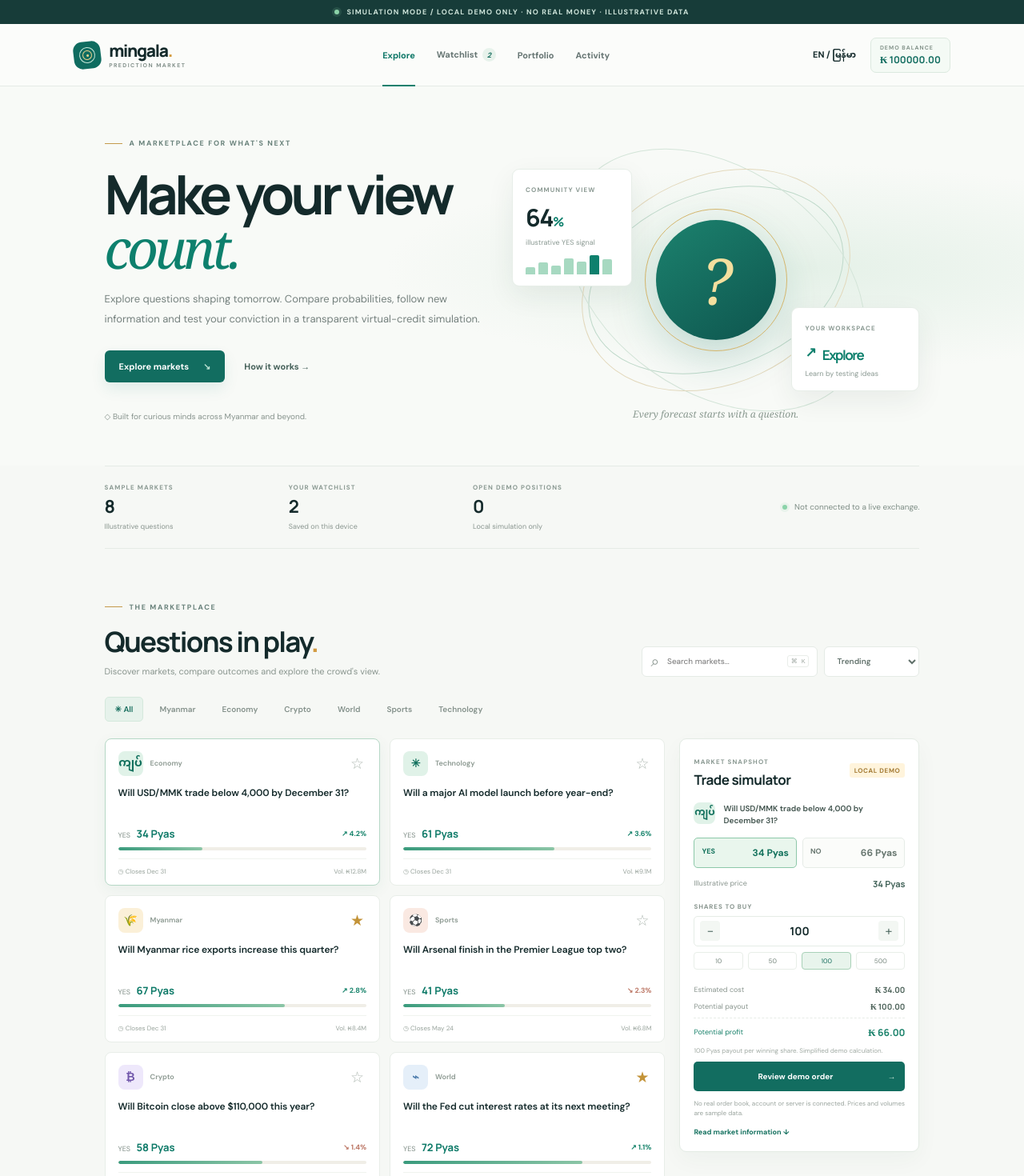
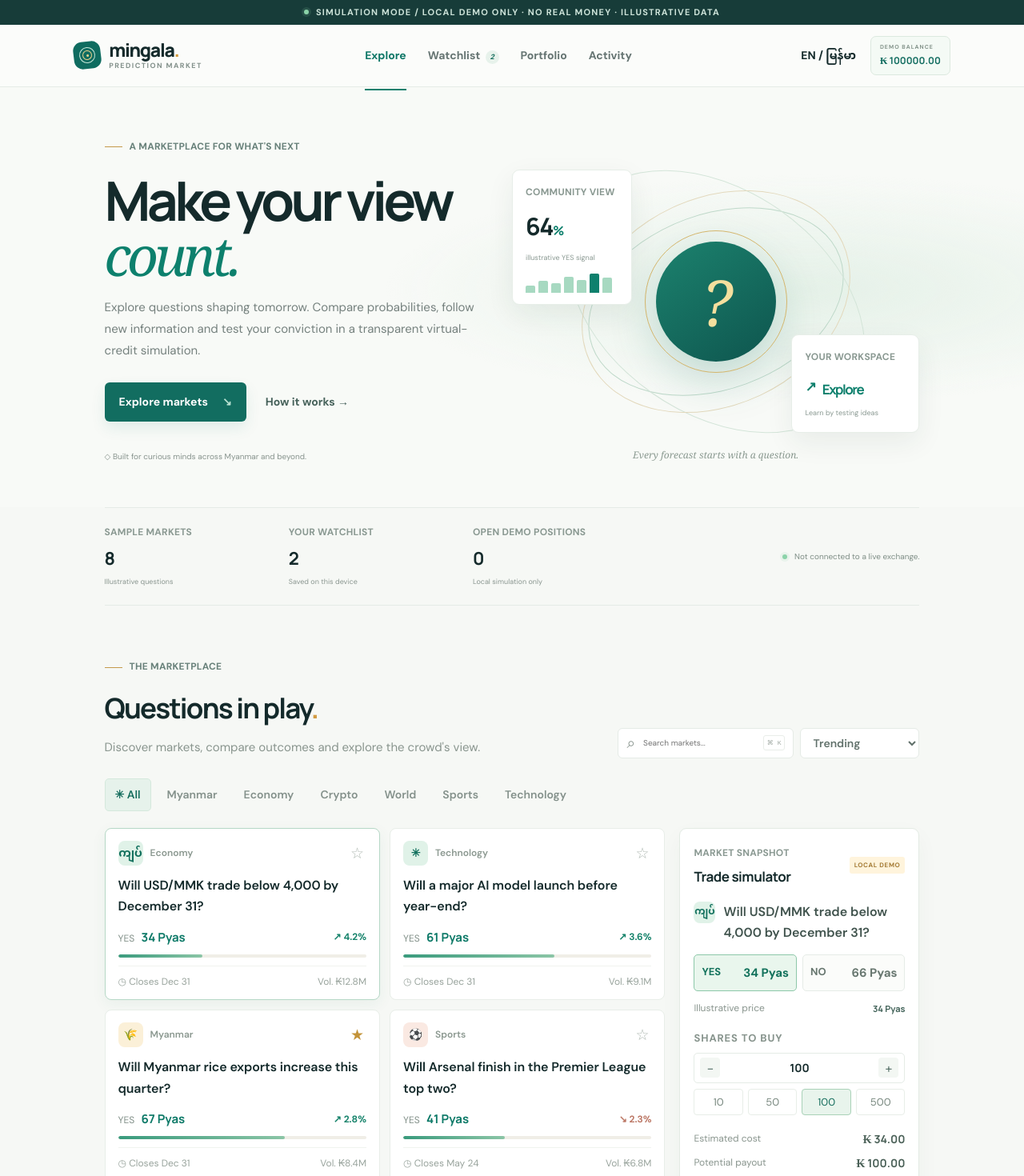
Before and after one commit to 0xmingalaba/khanthman0, a Next.js app: page / in a window 1280 px wide. Shown: the top 1470 px of the page at 80% size. Built offline with nearby package versions, Linux system fonts and the light colour scheme.

Commit message:
Increase readable typography across English and Burmese layouts

```diff
--- a/app/globals.css
+++ b/app/globals.css
@@ -100,3 +100,44 @@ html[lang="my"] .empty-state p{font-size:14px;line-height:2}
  html[lang="my"] .portfolio-summary strong{font-size:18px}
  html[lang="my"] .footer>div{flex-wrap:wrap}
 }
+
+
+/* Global readability baseline for both English and Burmese interfaces. */
+html { font-size: 16px; }
+body { font-size: 15px; line-height: 1.65; }
+.demo-ribbon { font-size: 11px; line-height: 1.7; }
+.main-nav button, .language-switch, .primary-cta, .text-cta,
+.category-chip, .sort-button, .reset-button, .text-action,
+.preview-button, .cancel-button, .market-rules-link, .footer button { font-size: 14px; }
+.brand-word { font-size: 23px; }
+.brand-word small { font-size: 9px; }
+.eyebrow, .stat-label, .panel-kicker, .float-label { font-size: 12px; letter-spacing: .02em; }
+.hero-copy > p, .section-heading > div > p, .market-info p,
+.how-steps p, .confirm-modal > p { font-size: 15px; line-height: 1.8; }
+.market-card h3, .selected-market p { font-size: 16px; line-height: 1.65; }
+.market-category, .market-card-footer, .probability-line,
+.price-context, .trade-summary > div, .table-heading p,
+.position-market small, .activity-row small, .activity-row time { font-size: 12px; }
+.probability-line b, .outcome-switch button b { font-size: 15px; }
+.outcome-switch button, .quantity-label, .quick-quantities button,
+.portfolio-summary span, .position-row > div > span,
+.activity-row > div > span, .modal-breakdown > div { font-size: 13px; }
+.trade-summary strong, .position-row > div > strong,
+.activity-row > div > strong { font-size: 14px; }
+.panel-disclaimer, .trade-summary small, .rules-warning,
+.modal-warning { font-size: 12px; line-height: 1.7; }
+.how-steps strong { font-size: 15px; }
+.empty-state p { font-size: 14px; line-height: 1.8; }
+html[lang="my"] body { font-family: "Noto Sans Myanmar", "DM Sans", sans-serif; font-size: 16px; line-height: 1.9; }
+html[lang="my"] .hero h1, html[lang="my"] .section-heading h2,
+html[lang="my"] .how-section h2, html[lang="my"] .panel-heading h3,
+html[lang="my"] .confirm-modal h2 { font-family: "Noto Sans Myanmar", "DM Sans", sans-serif; letter-spacing: 0; }
+html[lang="my"] .market-card h3, html[lang="my"] .selected-market p,
+html[lang="my"] .position-market strong, html[lang="my"] .activity-row strong { line-height: 2; }
+@media (max-width: 560px) {
+  body { font-size: 15px; }
+  .main-nav button, .language-switch { font-size: 13px; }
+  .market-card h3 { font-size: 16px; }
+  .hero-copy > p, .section-heading > div > p { font-size: 15px; }
+  html[lang="my"] body { font-size: 16px; }
+}
```
